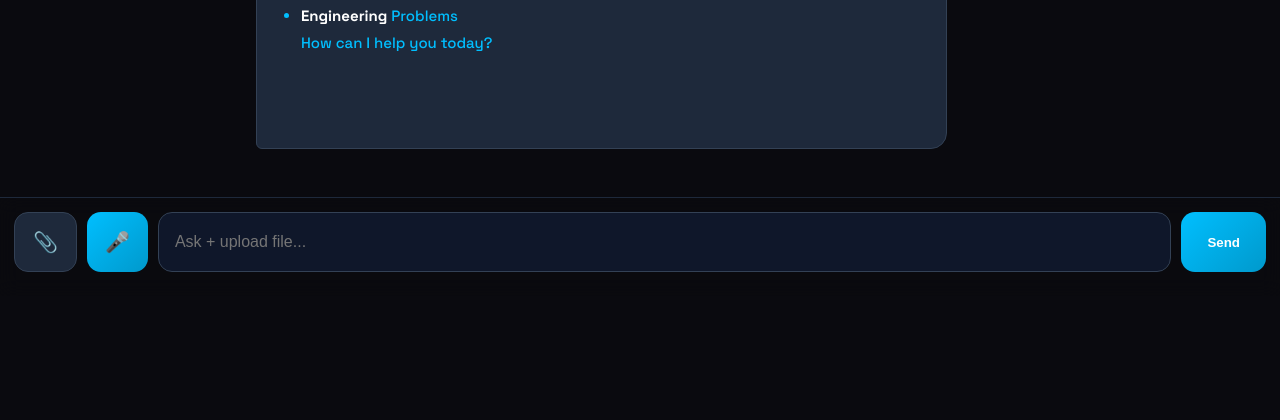
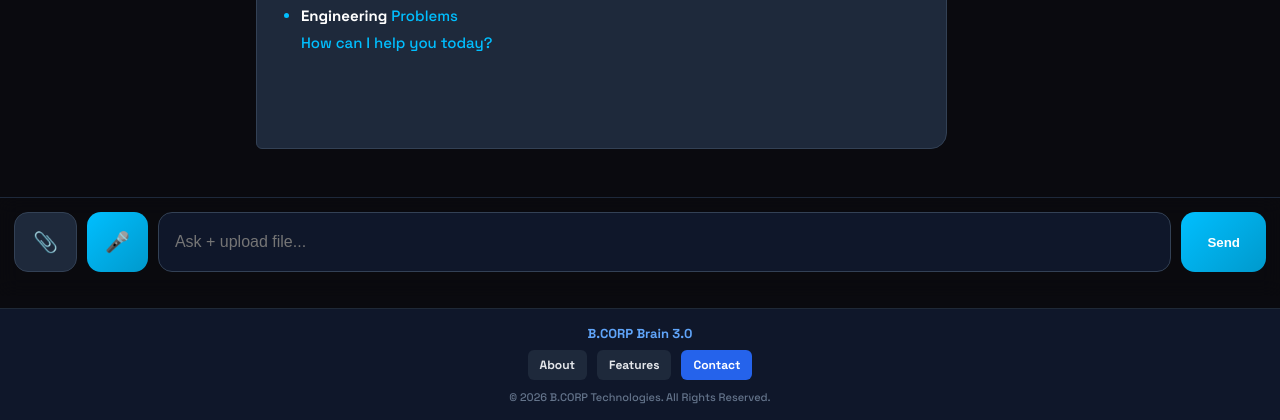
Before and after one commit to lagostotop/B.Corp-engineer-agent-, a Flask app: page / in a window 1280 px wide. Shown: the part 742-1162 px from the top of the page. Before the commit the page ends 1014 px from the top, so only its background shows below. Run offline with Flask 3, Linux system fonts and the light colour scheme; parts of the project's set-up code (start-up, migrations or seed data) failed here and were passed over; some libraries are stand-ins or nearby versions.

Commit message:
Update index.html

```diff
--- a/templates/index.html
+++ b/templates/index.html
@@ -80,6 +80,15 @@
    .mode-title { font-weight: 600; color: var(--bcorp-blue); margin-bottom: 4px; }
    .mode-desc { font-size: 13px; color: #94a3b8; }
    .save-btn { width: 100%; margin-top: 16px; padding: 14px; background: var(--bcorp-blue); color: white; border: none; border-radius: 12px; font-weight: 600; cursor: pointer; }
+
+    /* STEP 49: B.CORP FOOTER */
+   .bcorp-footer { text-align:center; padding:16px 0; border-top:1px solid #1f2937; margin-top:12px; background:#0f172a; }
+   .bcorp-footer-title { font-size:13px; font-weight:700; color:#60a5fa; margin-bottom:8px; }
+   .bcorp-footer-links { display:flex; justify-content:center; gap:10px; flex-wrap:wrap; }
+   .bcorp-footer-links a { padding:7px 12px; background:#1e293b; color:#e5e7eb; border-radius:6px; text-decoration:none; font-size:12px; font-weight:600; }
+   .bcorp-footer-links a.contact { background:#2563eb; color:#fff; }
+   .bcorp-footer-copy { font-size:11px; color:#64748b; margin-top:10px; }
+
     </style>
 </head>
 <body>
@@ -118,6 +127,19 @@
             <button onclick="sendMessage()" id="sendBtn">Send</button>
         </div>
         <div id="filePreview" class="file-preview"></div>
+    </div>
+
+    <!-- STEP 49: B.CORP BRAND FOOTER ONLY -->
+    <div class="bcorp-footer">
+        <div class="bcorp-footer-title">B.CORP Brain 3.0</div>
+        <div class="bcorp-footer-links">
+            <a href="/about">About</a>
+            <a href="/features">Features</a>
+            <a href="/contact" class="contact">Contact</a>
+        </div>
+        <div class="bcorp-footer-copy">
+            © 2026 B.CORP Technologies. All Rights Reserved.
+        </div>
     </div>
 
     <div class="modal" id="settingsModal">
@@ -170,6 +192,7 @@
     function saveMode() { currentMode = tempMode; localStorage.setItem('brain_mode', currentMode); closeSettings(); addMessage('ai', `✅ Mode changed to **${currentMode}**`); }
     document.getElementById('closeBtn').onclick = closeSettings;
     document.getElementById('saveBtn').onclick = saveMode;
+    document.querySelectorAll('.mode-option').forEach(opt => opt.onclick = () => selectMode(opt.dataset.mode));
 
     function addCopyButtons() {
         document.querySelectorAll('.ai-msg pre code').forEach(block => {
```
Lines whose indentation alone changed are shown as unchanged.
